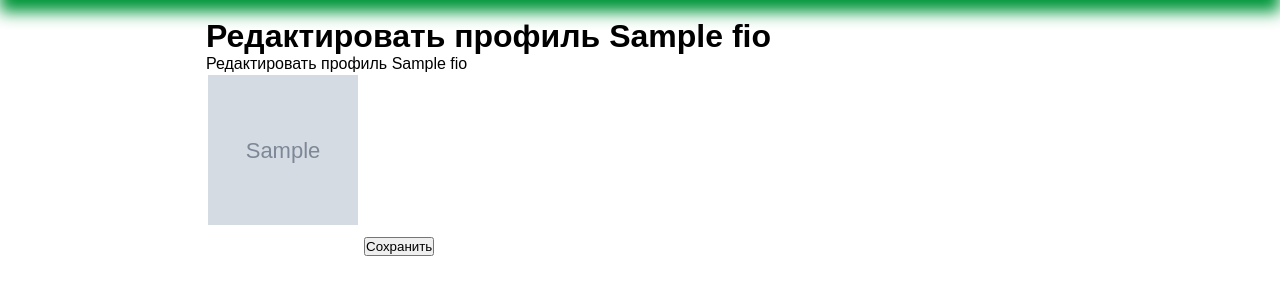
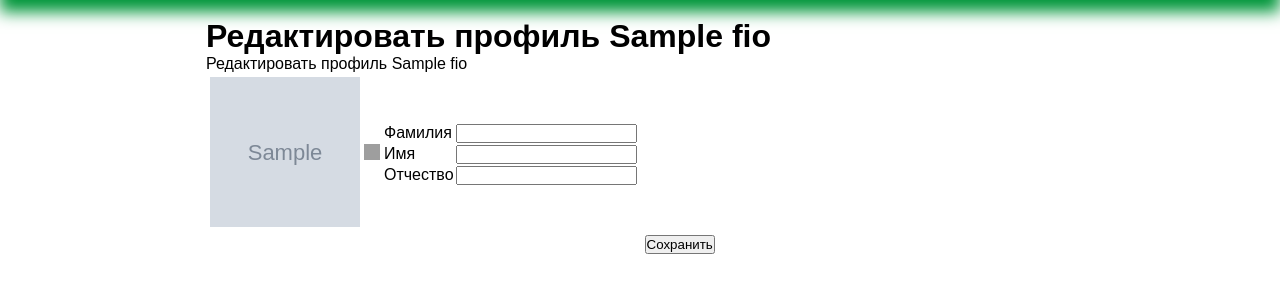
Before and after one commit to ZRomik/spsm, a Django app: template profileapp/templates/profileapp/profile_update.html in a window 1280 px wide. Shown: the part 62-362 px from the top of the page. Run offline with Django 4.2, Linux system fonts and the light colour scheme; the template is opened without the code that fills it: most values are stand-ins (such as "Sample title", 1, 10 or a date in 2020); grey boxes marked "Sample" are stand-in pictures; grey boxes are pictures that could not be loaded.

Commit message:
Обновлена страница для редактирования профиля. Перерабатывается интерфейс страницы.

```diff
--- a/profileapp/templates/profileapp/profile_update.html
+++ b/profileapp/templates/profileapp/profile_update.html
@@ -12,6 +12,11 @@
         Редактировать профиль {{ profile.fio }}
     {% endblock %}
 
+    <form method="post">
+        {% csrf_token %}
+        <table>
+            <tr>
+                <td>
                     <table>
                         <tr>
                             <td align="center">
@@ -21,42 +26,67 @@
                                     <img src="{% static 'profileapp/img/default-avatar.png' %}" alt="avatar" width="150" height="150">
                                 {% endif %}
                             </td>
-        </tr>
+                            <td align="center">
+                                <table>
                                     <tr>
-            <td>
-                {% if perms.change_avatar %}
-                    <form action="#">
-                        <button>
-                            Загрузить
-                        </button>
-                    </form>
-                {% endif %}
+                                        <td align="center" valign="center">
+                                            <img src="{% static 'profileapp/img/profile.png' %}" alt="profile" width="16" height="16">
                                         </td>
                                         <td>
                                             <table>
                                                 <tr>
                                                     <td>
-                            <form method="post">
-                                {% csrf_token %}
-                                <table>
-                                    <tr>
+                                                        <label for="id_lastname">
+                                                            Фамилия
+                                                        </label>
+                                                    </td>
                                                     <td>
-
+                                                        <input type="text" id="id_lastname" name="lastname" value="{% firstof profile.lastname '' %}">
                                                     </td>
                                                 </tr>
                                                 <tr>
                                                     <td>
-                                            <button type="submit">
+                                                        <label for="id_firstname">
+                                                            Имя
+                                                        </label>
+                                                    </td>
+                                                    <td>
+                                                        <input type="text" id="id_firstname" name="firstname" value="{% firstof profile.firstname '' %}">
+                                                    </td>
+                                                </tr>
+                                                <tr>
+                                                    <td>
+                                                        <label for="id_middlename">
+                                                            Отчество
+                                                        </label>
+                                                    </td>
+                                                    <td>
+                                                        <input type="text" id="id_middlename" name="middlename" value="{% firstof profile.middlename '' %}">
+                                                    </td>
+                                                </tr>
+                                            </table>
+                                        </td>
+                                    </tr>
+                                </table>
+                            </td>
+                        </tr>
+                    </table>
+                </td>
+            </tr>
+            <tr>
+                <td align="center">
+                    {% if perms.change_avatar %}
+                        <button type="submit" name="_load">
+                            Загрузить
+                        </button>
+                    {% endif %}
+                </td>
+                <td align="center">
+                    <button type="submit" name="_save">
                         Сохранить
                     </button>
                 </td>
             </tr>
         </table>
     </form>
-                        </td>
-                    </tr>
-                </table>
-            </td>
-        </tr>
-     </table>
 {% endblock %}
```
Lines whose indentation alone changed are shown as unchanged.
